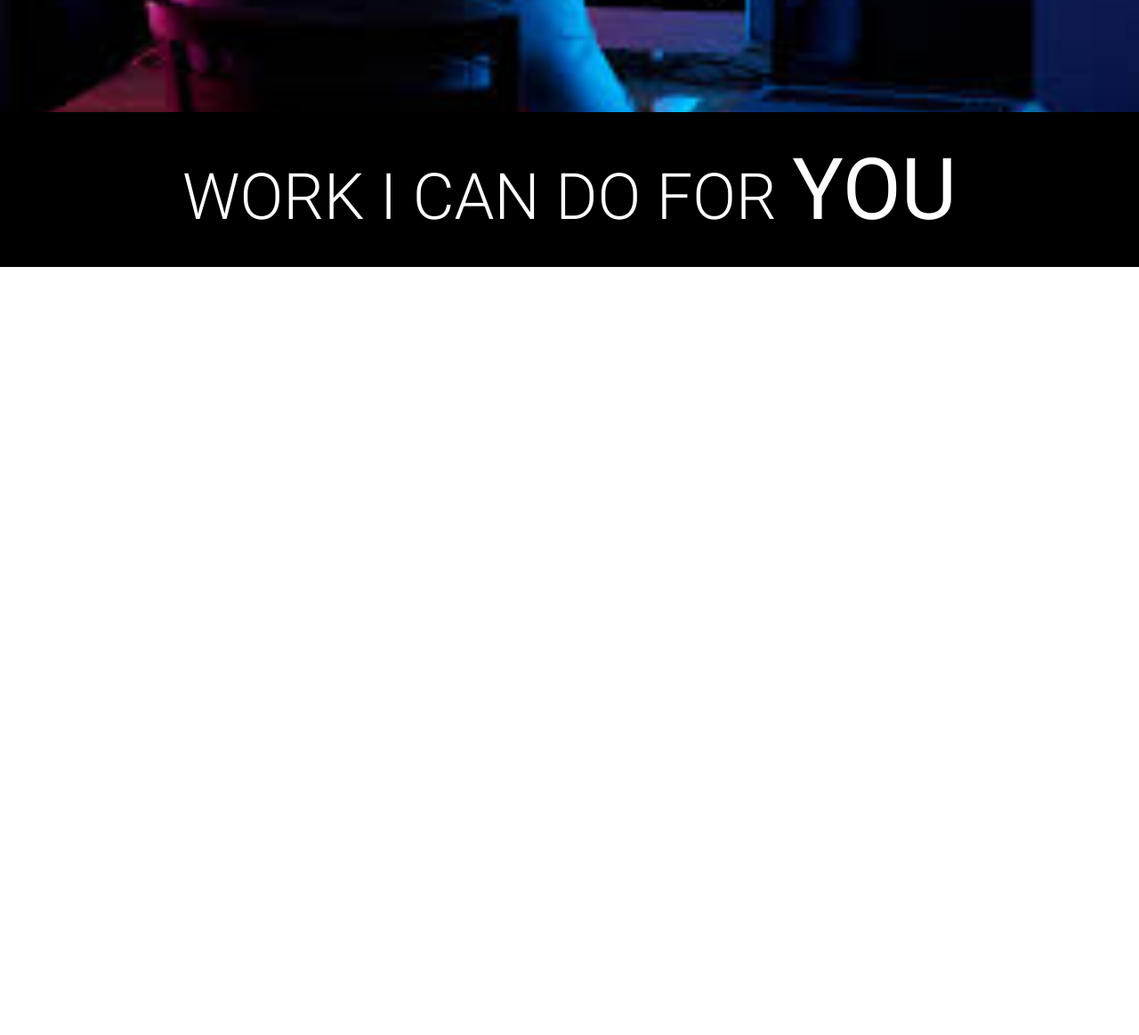
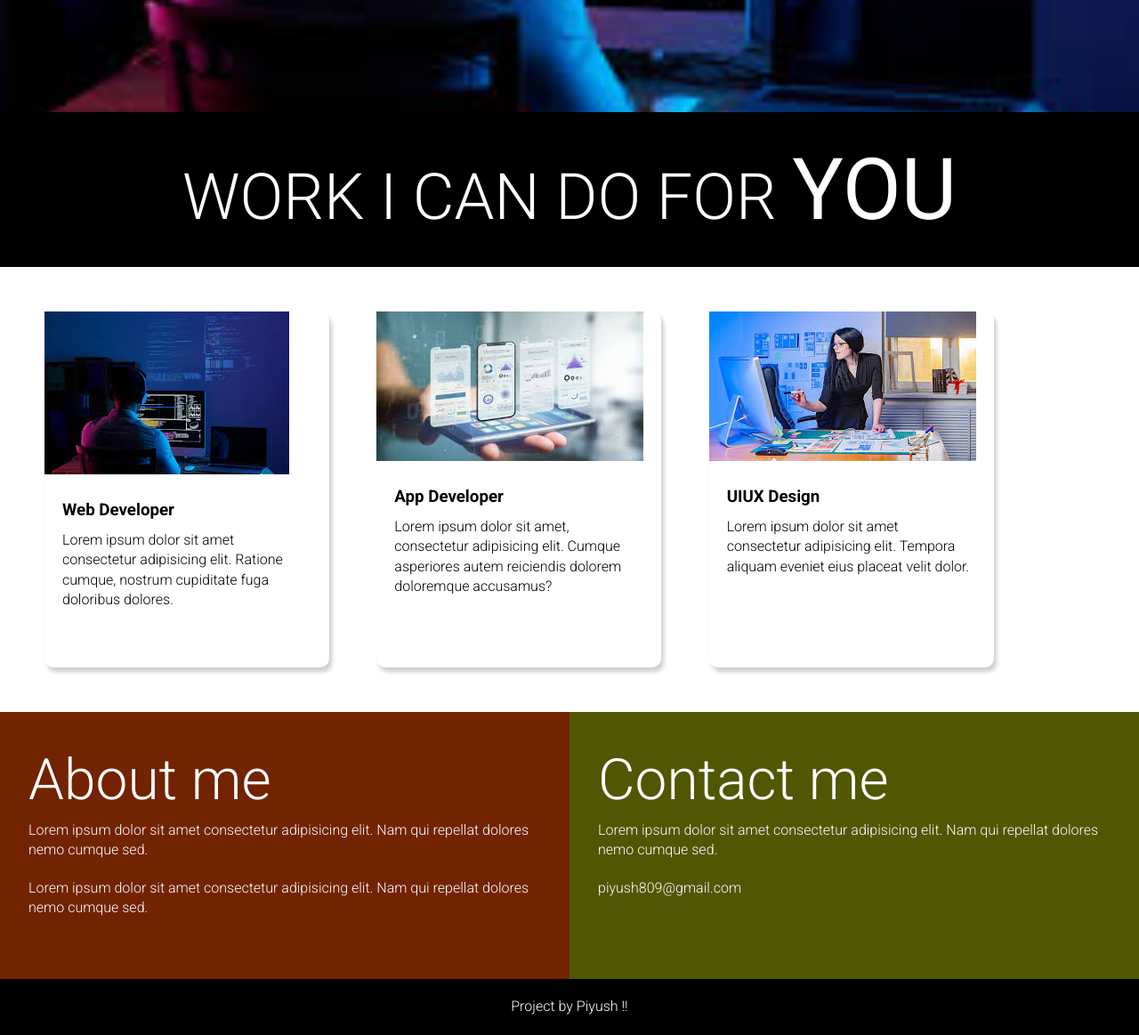
Before and after one commit to Piyush-Garg-47/Practice4, a plain HTML site: page index.html in a window 1280 px wide. Shown: the part 674-1837 px from the top of the page at 89% size. Before the commit the page ends 974 px from the top, so only its background shows below. Drawn offline with Linux system fonts and the light colour scheme.

Commit message:
finished

```diff
--- a/index.html
+++ b/index.html
@@ -16,5 +16,53 @@
     <section class="black_box">
         <h2>WORK I CAN DO FOR <span>YOU</span></h2>
     </section>
+    <section class="work">
+        <div class="grid_item">
+            <div class="card">
+                <div class="image_container">
+                    <img src="web.jpeg" alt="web developer">
+                </div>
+                <div class="card_content">
+                    <h3>Web Developer</h3>
+                    <p>Lorem ipsum dolor sit amet consectetur adipisicing elit. Ratione cumque, nostrum cupiditate fuga doloribus dolores.</p>
+                </div>
+            </div>
+        </div>
+        <div class="grid_item">
+            <div class="card">
+                <div class="image_container">
+                    <img src="mobile.jpeg" alt="App developer">
+                </div>
+                <div class="card_content">
+                    <h3>App Developer</h3>
+                    <p>Lorem ipsum dolor sit amet, consectetur adipisicing elit. Cumque asperiores autem reiciendis dolorem doloremque accusamus?</p>
+                </div>
+            </div>
+        </div>
+        <div class="grid_item">
+            <div class="card">
+                <div class="image_container">
+                    <img src="uiux.jpeg" alt="UIUX Design">
+                </div>
+                <div class="card_content">
+                    <h3>UIUX Design</h3>
+                    <p>Lorem ipsum dolor sit amet consectetur adipisicing elit. Tempora aliquam eveniet eius placeat velit dolor.</p>
+                </div>
+            </div>
+        </div>
+    </section>
+    <section class="bottom">
+        <div class="about_me">
+            <h2>About me </h2>
+            <p>Lorem ipsum dolor sit amet consectetur adipisicing elit. Nam qui repellat dolores nemo cumque sed.</p>
+            <p>Lorem ipsum dolor sit amet consectetur adipisicing elit. Nam qui repellat dolores nemo cumque sed.</p>
+        </div>
+        <div class="contact">
+          <h2>Contact me </h2>
+          <p>Lorem ipsum dolor sit amet consectetur adipisicing elit. Nam qui repellat dolores nemo cumque sed.</p>
+          <p>piyush809@gmail.com</p>
+        </div>
+    </section>
+    <footer>Project by Piyush !!</footer>
 </body>
 </html>
--- a/style.css
+++ b/style.css
@@ -44,3 +44,88 @@ font-weight: 300;
     font-weight:400;
     font-size:96px ;
 }
+.work{
+    display: grid;
+    gap: 20px;
+    margin: 50px 50px;
+    max-width: 1100px;
+    grid-template-columns: repeat(auto-fit,minmax(320px,1fr));
+}
+grid_item{
+    display:flex;
+    justify-content: center;
+    align-items: center;
+}
+.card{
+    max-width: 320px;
+    height: 400px;
+    border-radius: 10px;
+    box-shadow: 3px 5px 5px rgba(1, 1, 1, 0.2);
+    transition: 0.2s ease-in-out;
+}
+.card:hover{
+    transform:scale(1.04);
+    box-shadow: 3px 5px 5px rgba(1, 1, 1, 0.3);
+    transition: 0.2s ease-in-out;
+}
+.card_content{
+    padding:20px ;
+}
+.card_content h3{
+    margin-bottom: 10px;
+}
+.bottom{
+    display: flex;
+}
+.contact{
+    background-color: #515603;
+}
+.about_me{
+    background-color:#722300;
+}
+.contact,.about_me{
+    min-height:300px;
+    padding:32px;
+    color: white;
+}
+.contact p ,.about_me p{
+    margin-bottom:20px;
+}
+.contact h2 , .about_me h2{
+    font-size:64px ;
+    font-weight: 300;
+}
+footer{
+    text-align:center;
+    padding: 20px;
+    background-color: black;
+    color:white;
+}
+@media (max-width:768px) {
+    .hero_section{
+        max-height: 50vh;
+    }
+    .text_container{
+        padding: 10px 0;
+        text-align: center;
+    }
+    .lg_text{
+        font-size:32px;
+    }
+    .black_box h2{
+        font-size:24px;
+    }
+    black_box h2 span{
+        font-size: 32px ;
+        font-weight: 400;
+    }
+    .bottom{
+        flex-direction: column;
+    }
+    h1{
+        font-size:32px;
+    }
+    .contact h2 , about_me h2{
+        font-size:32px;
+    }
+}
```
Also changed, not shown: mobile.jpeg (added), uiux.jpeg (added), web.jpeg (added).
